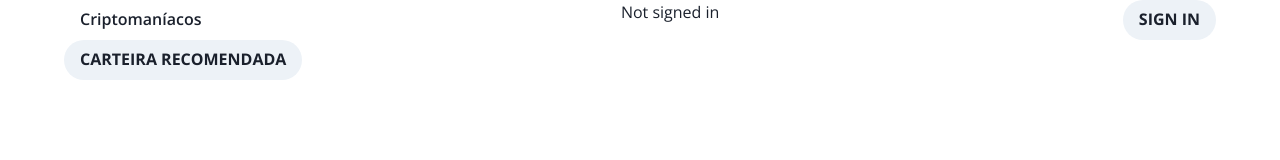
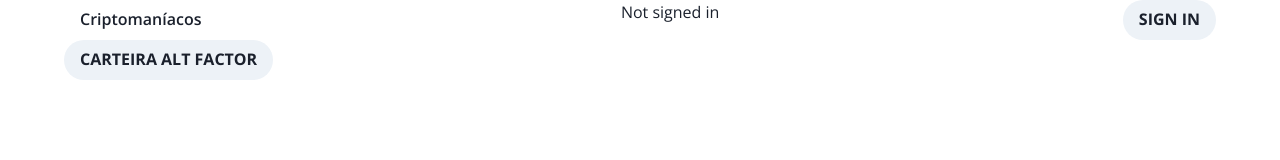
Before and after one commit to nennogabriel/criptomaniacos-carteira, a Next.js app: page / in a window 1280 px wide. Shown: the top 160 px of the page. Built offline with nearby package versions, Linux system fonts and the light colour scheme; no server answers.

Commit message:
fix: carteira alt factor

```diff
--- a/src/pages/index.tsx
+++ b/src/pages/index.tsx
@@ -12,9 +12,9 @@ const HomePage = () => {
       </Head>
       <Box m="0 auto" maxW="90%" w="1200px">
         <PageHeader />
-        <NextLink href="/carteira-recomendada">
+        <NextLink href="/carteira-alt-factor">
           <Button as="a" type="button">
-            Carteira recomendada
+            Carteira Alt Factor
           </Button>
         </NextLink>
       </Box>
```
Also changed, not shown: src/pages/carteira-alt-factor.tsx (renamed from src/pages/carteira-recomendada.tsx).
